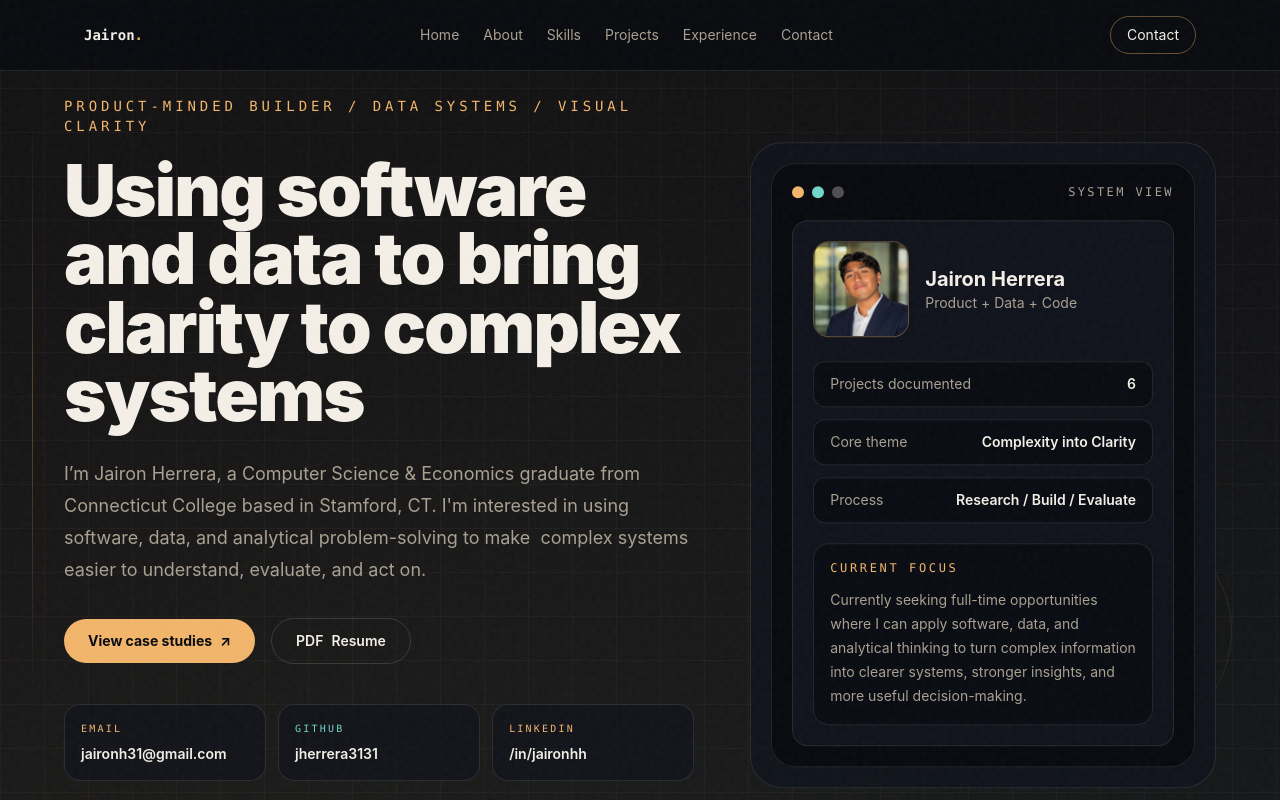
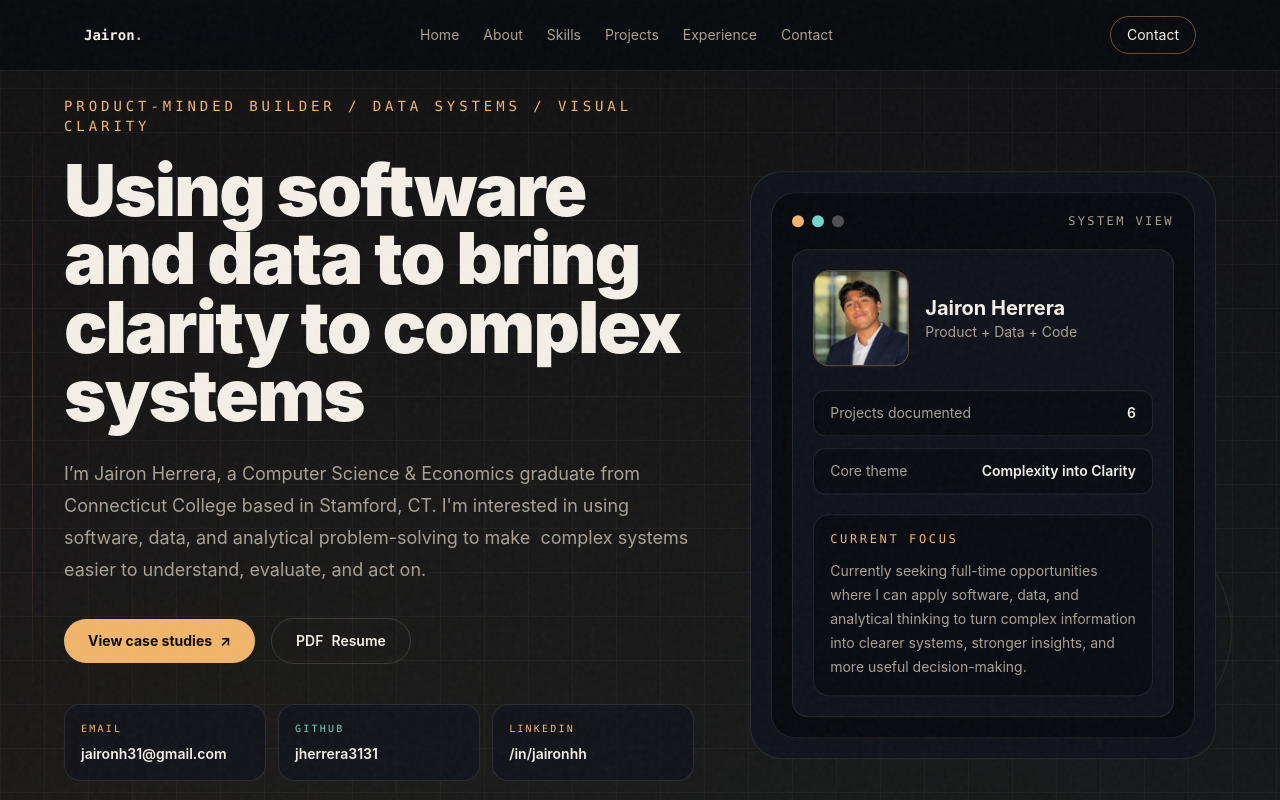
Before and after one commit to jherrera3131/Jairon-Portfolio, a React (Vite) app: page / in a window 1280 px wide. Shown: the top 800 px of the page. Built offline with nearby package versions, Linux system fonts and the light colour scheme.

Commit message:
Update portfolio copy

```diff
--- a/src/components/Hero.jsx
+++ b/src/components/Hero.jsx
@@ -143,9 +143,7 @@ export default function Hero() {
 
                 <div className="space-y-3">
                   <Metric label="Projects documented" value="6" />
-                  <Metric label="Core theme" value="Complexity into Clarity" />
-                  <Metric label="Process" value="Research / Build / Evaluate" />
-                </div>
+                  <Metric label="Core theme" value="Complexity into Clarity" />                </div>
 
                 <div className="mt-5 rounded-2xl border border-[#f4efe7]/10 bg-[#080a0f]/70 p-4">
                   <p className="mb-3 font-mono text-xs uppercase tracking-[0.22em] text-[#f2b56b]">
```
